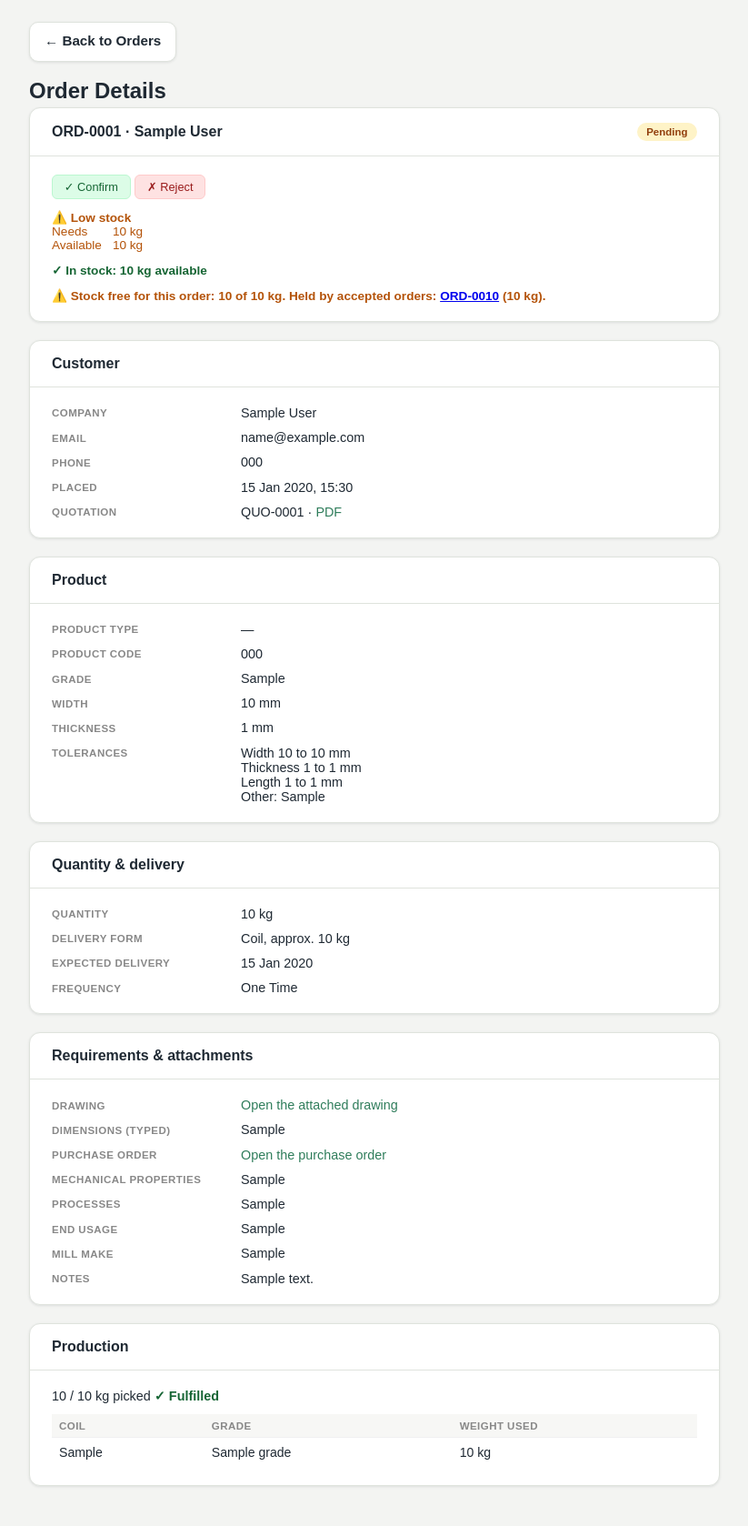
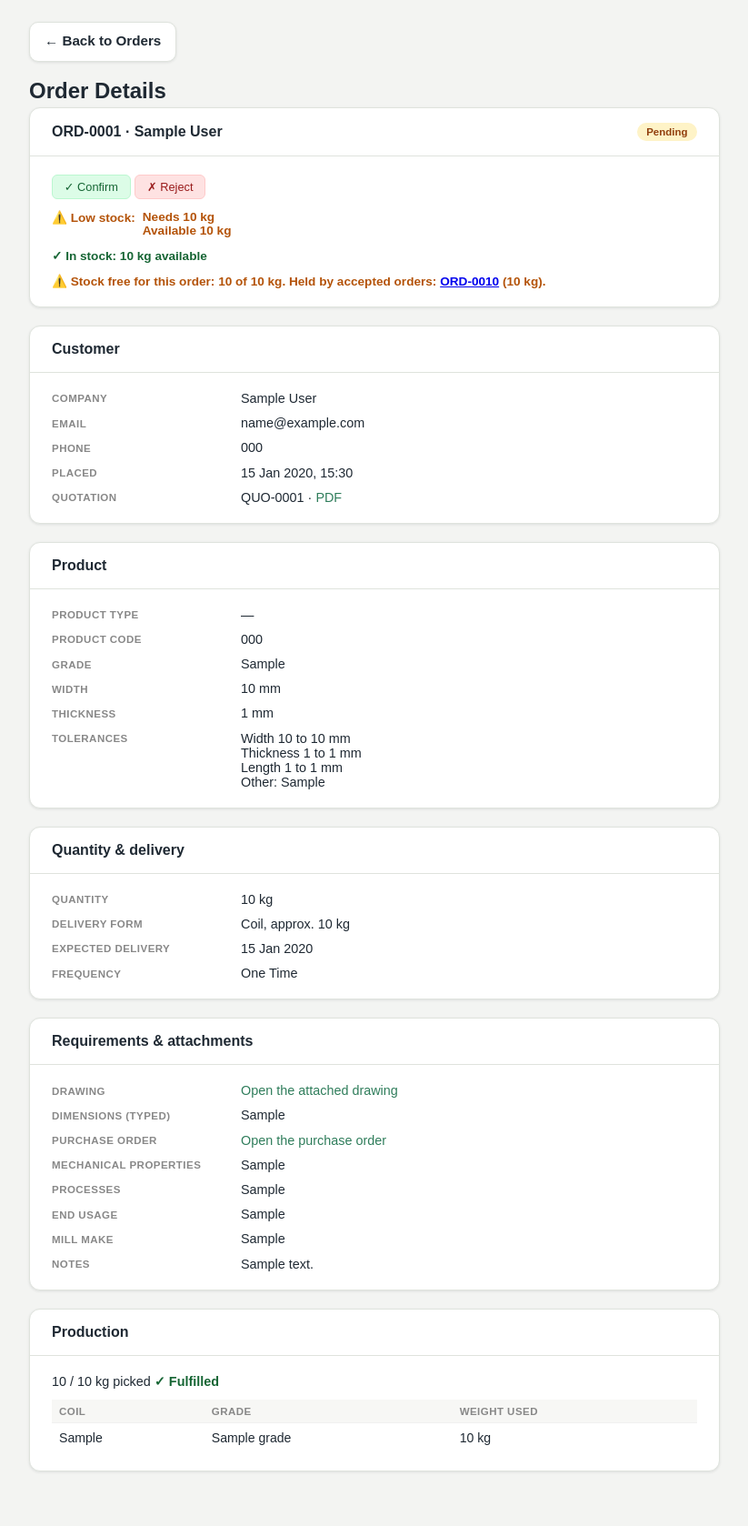
Before and after one commit to Mohini-vashisth/inventory-, a Django app: template inventory/templates/materials/order_detail.html in a window 1280 px wide. Shown: the whole page at 91% size, without its empty margins (228-1051 px from the left). After the commit the page ends 1619 px from the top, so only its background shows below. Run offline with Django 4.2, Linux system fonts and the light colour scheme; data comes from the database, SQL or seed files in the repository; tables that the repository leaves empty hold one stand-in row (values such as "Sample post"); the template is opened without the code that fills it: values that come from a table or form of the project are taken from there, most other values are stand-ins (such as "Sample title", 1, 10 or a date in 2020); data that the repository does not hold is empty.

Commit message:
Low stock badge: 'Low stock:' on the left with Needs and Available stacked and aligned to its right

```diff
--- a/inventory/templates/materials/order_detail.html
+++ b/inventory/templates/materials/order_detail.html
@@ -28,7 +28,8 @@
     .btn-dispatch { background: #e5e7eb; border-color: #d1d5db; color: #374151; }
     .warn { color: #b45309; font-weight: 600; font-size: 0.85rem; margin-top: 0.75rem; }
     .ok { color: #166534; font-weight: 600; font-size: 0.85rem; margin-top: 0.75rem; }
-    .shortfall-rows { display: grid; grid-template-columns: max-content max-content; column-gap: 0.75rem; justify-content: start; font-weight: 500; }
+    .shortfall { display: flex; gap: 0.5rem; align-items: flex-start; }
+    .shortfall-title, .shortfall > div { white-space: nowrap; }
     .muted { color: #888; }
     .link { color: #2f7d5b; text-decoration: none; }
     table.picks { width: 100%; border-collapse: collapse; font-size: 0.88rem; }
@@ -71,7 +72,7 @@
         {% endif %}
       </div>
       {% if not order.product_code %}<p class="warn">⚠ No product code is set, so this order can't be confirmed yet. Set one in the admin (Orders → this order).</p>{% endif %}
-      {% if shortfall %}<div class="warn"><div>⚠️ Low stock</div><div class="shortfall-rows"><span>Needs</span><span>{{ shortfall.needed|floatformat:"0g" }} kg{% if shortfall.picked %} more{% endif %}</span><span>Available</span><span>{{ shortfall.available|floatformat:"0g" }} kg</span></div></div>{% endif %}
+      {% if shortfall %}<div class="warn shortfall"><span class="shortfall-title">⚠️ Low stock:</span><div><div>Needs {{ shortfall.needed|floatformat:"0g" }} kg{% if shortfall.picked %} more{% endif %}</div><div>Available {{ shortfall.available|floatformat:"0g" }} kg</div></div></div>{% endif %}
       {% if in_stock %}<p class="ok">✓ In stock: {{ in_stock|floatformat:"0g" }} kg available</p>{% endif %}
       {% if outlook_unchecked %}
       <p class="muted">Stock: can't check yet (the order needs a grade and a product code).</p>
```
Also changed, not shown: CLAUDE.md (+1 -1 lines), inventory/materials/tests/test_orders.py (+5 -5 lines), inventory/templates/materials/order_dashboard.html (+5 -5 lines).
